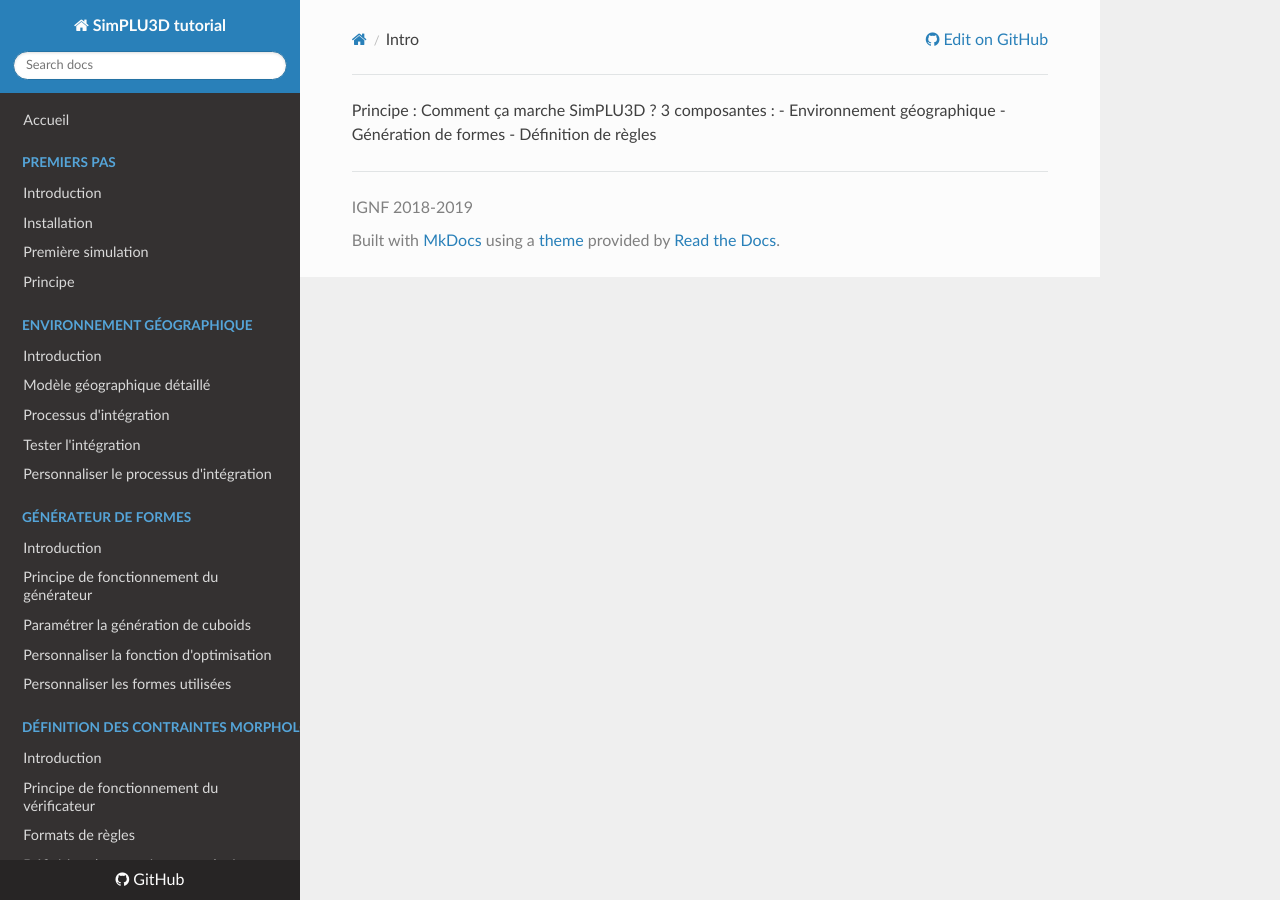
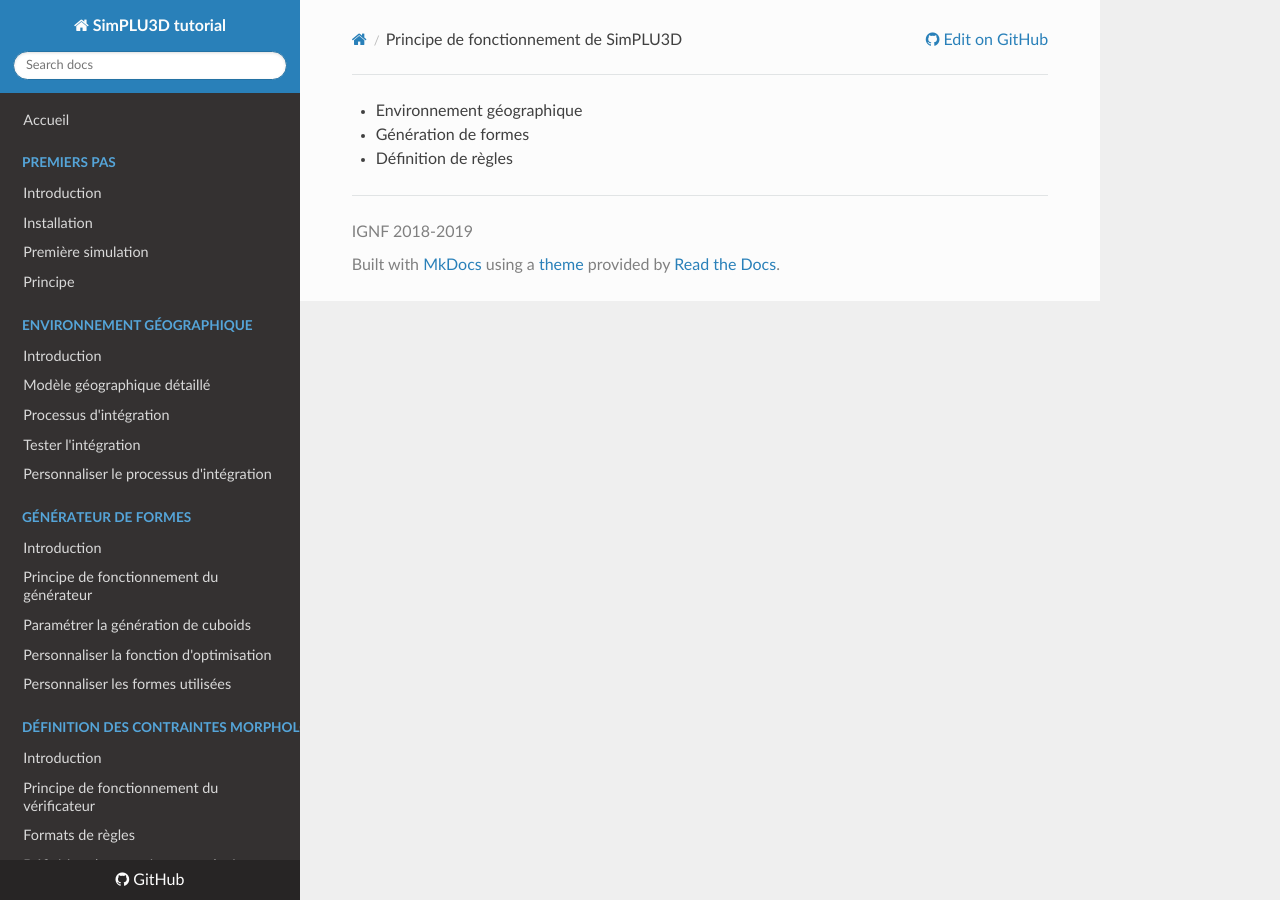
Before and after one commit to SimPLU3D/simplu3D-tutorial, an MkDocs documentation site: the page built from docs/principe/intro.md, in a window 1280 px wide. Built offline with MkDocs 1.6.1, drawn with Linux system fonts in a browser that asks for light colours; nearby versions of some CDN libraries.

Commit message:
Update principe

```diff
--- a/docs/principe/intro.md
+++ b/docs/principe/intro.md
@@ -1,6 +1,12 @@
-Principe :
-Comment ça marche SimPLU3D ?
-3 composantes :
+---
+title: Principe de fonctionnement de SimPLU3D
+authors:
+    - Mickaël Brasebin
+date: 2018-10-26
+
+---
+
+
 - Environnement géographique
 - Génération de formes
 - Définition de règles
```
